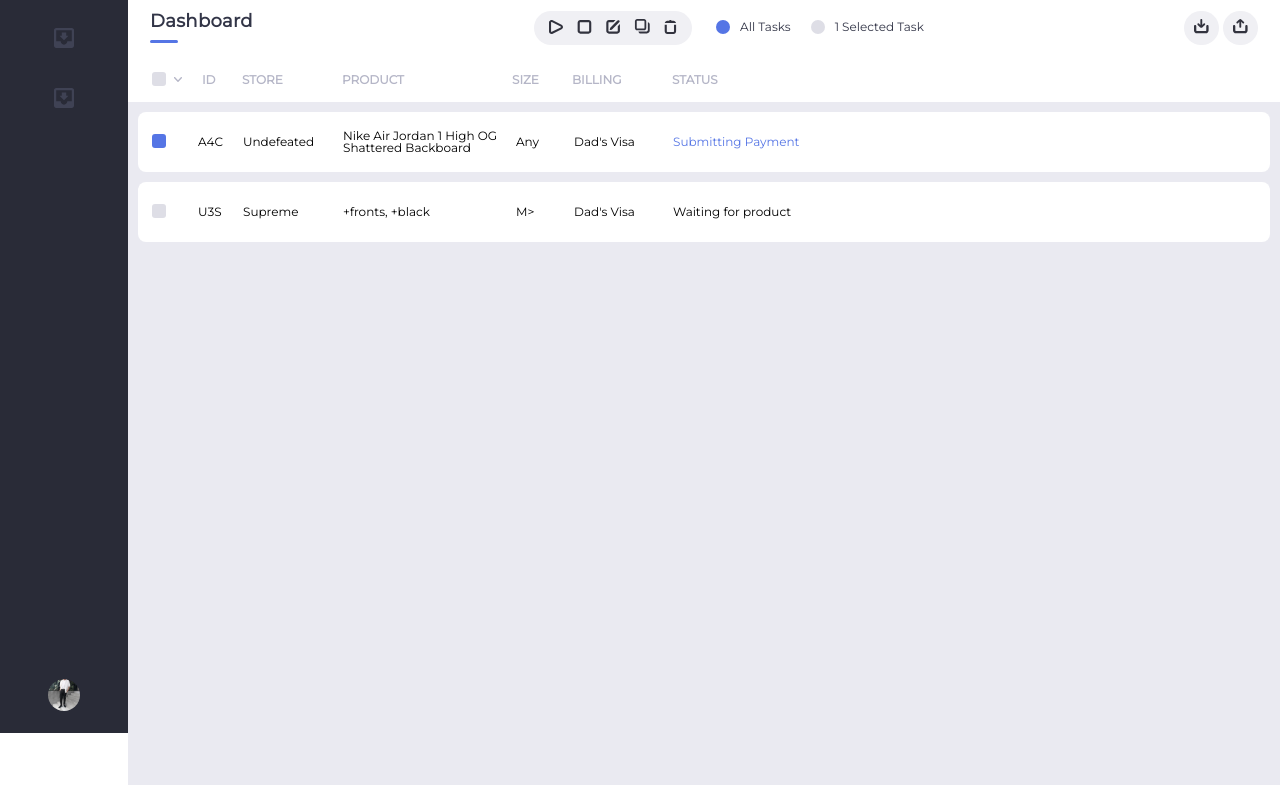
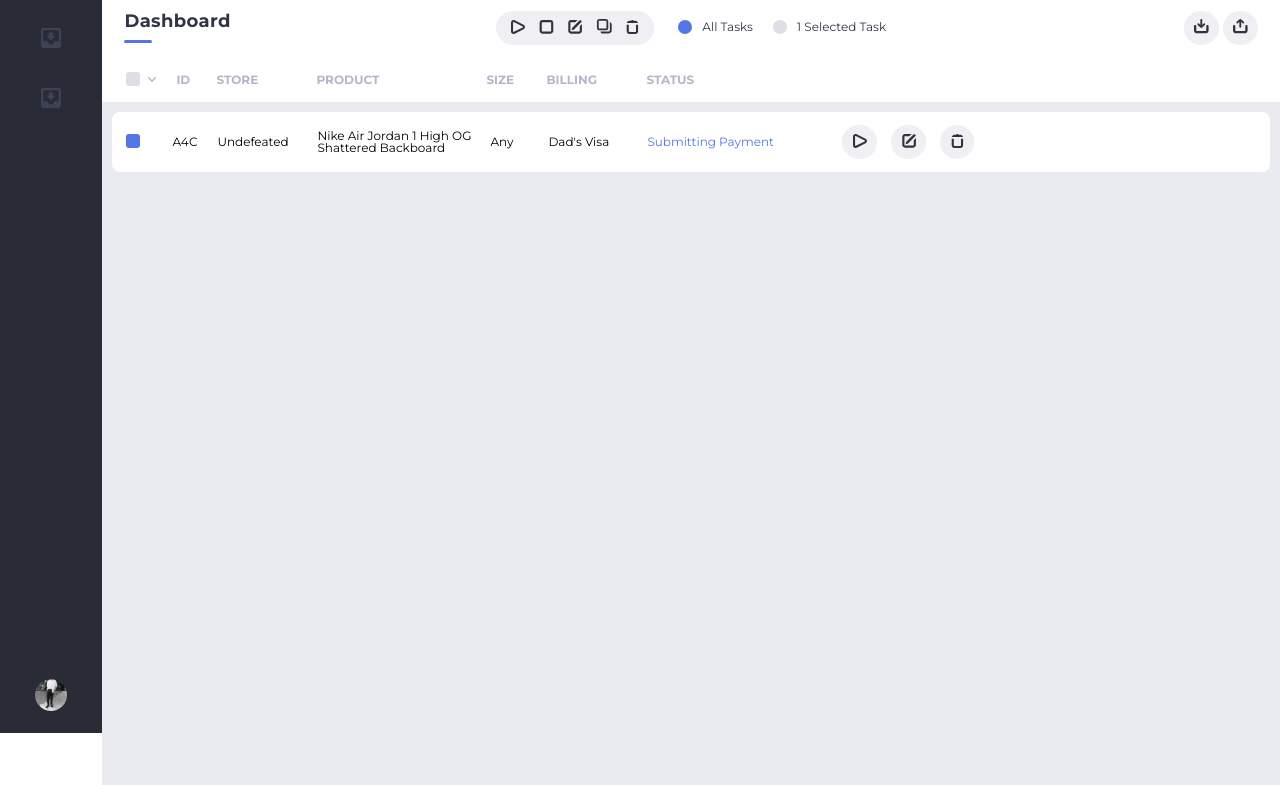
Before and after one commit to josephlalley1/project-electron, a website: page index.html in a window 1280 px wide. Shown: the part 67-852 px from the top of the page. Drawn offline with nearby package versions, Linux system fonts and the light colour scheme.

Commit message:
frequent changes

```diff
--- a/index.html
+++ b/index.html
@@ -1,7 +1,7 @@
 <!DOCTYPE html>
 <html lang="en" dir="ltr">
   <head>
-    <link href="https://fonts.googleapis.com/css?family=Montserrat" rel="stylesheet">
+    <link href="https://fonts.googleapis.com/css?family=Montserrat:400,800,700" rel="stylesheet">
     <link rel="stylesheet" href="https://cdnjs.cloudflare.com/ajax/libs/meyer-reset/2.0/reset.css">
     <link rel="stylesheet" href="style.css">
     <meta charset="utf-8">
@@ -92,6 +92,7 @@
           <h4 class="th-text">STATUS</h4>
         </div>
       </div>
+
       <div class="table-contents">
         <div class="table-entries">
           <div class="entry-check">
@@ -115,32 +116,24 @@
           <div class="entry-status">
             <p class="entry-text submitting">Submitting Payment</p>
           </div>
-        </div>
-        <div class="table-entries">
-          <div class="entry-check">
-            <img src="checkbox-grey.svg" alt="">
-          </div>
-          <div class="entry-id">
-            <p class="entry-text">U3S</p>
-          </div>
-          <div class="entry-store">
-            <p class="entry-text">Supreme</p>
-          </div>
-          <div class="entry-product">
-            <p class="entry-text">+fronts, +black</p>
-          </div>
-          <div class="entry-size">
-            <p class="entry-text">M></p>
-          </div>
-          <div class="entry-billing">
-            <p class="entry-text">Dad's Visa</p>
-          </div>
-          <div class="entry-status">
-            <p class="entry-text">Waiting for product</p>
+          <div class="entry-actions">
+            <div class="task-icon-box">
+              <img src="play-icon.svg" class="icon-spacing" alt="">
+            </div>
+            <div class="task-icon-box">
+              <img src="edit-icon.svg" class="icon-spacing" alt="">
+            </div>
+            <div class="task-icon-box">
+              <img src="delete-icon.svg" class="icon-spacing" alt="">
+            </div>
           </div>
         </div>
       </div>
+
+      <div class="create-task">
+        <img src="create-task.svg" alt="">
+      </div>
+
     </div>
-
   </body>
 </html>
--- a/style.css
+++ b/style.css
@@ -27,7 +27,7 @@
   top:0;
   left:0;
 
-  width: 10%;
+  width: 8%;
   height: 100%;
   background-color: #292B37;
 }
@@ -81,7 +81,7 @@
   background-color: white;
   height: 100%;
   right: 0;
-  width: 90%;
+  width: 92%;
   position: absolute;
 }
 
@@ -171,6 +171,14 @@
   padding-left: 20px;
 }
 
+.task-icon-box {
+  background-color: #F0F0F4;
+  display: inline-block;
+  padding: 8px 10px;
+  border-radius: 44px;
+  margin-left: 10px;
+}
+
 .ie-icon-box {
   background-color: #F0F0F4;
   display: inline-block;
@@ -180,7 +188,7 @@
 
 .ie-box {
   text-align: right;
-  width: 100px;
+  width: 150px;
   padding-right: 22px;
 }
 
@@ -300,3 +308,19 @@
 .success {
   color: #6CC888;
 }
+
+.entry-actions {
+  left: 730px;
+  position: absolute;
+}
+
+.icon-spacing {
+  margin-top: 1px;
+  margin-left: 1px;
+}
+
+.create-task {
+  height: 10px;
+  width: 10px;
+  background-color: red;
+}
```
Also changed, not shown: create-task.svg (added).
